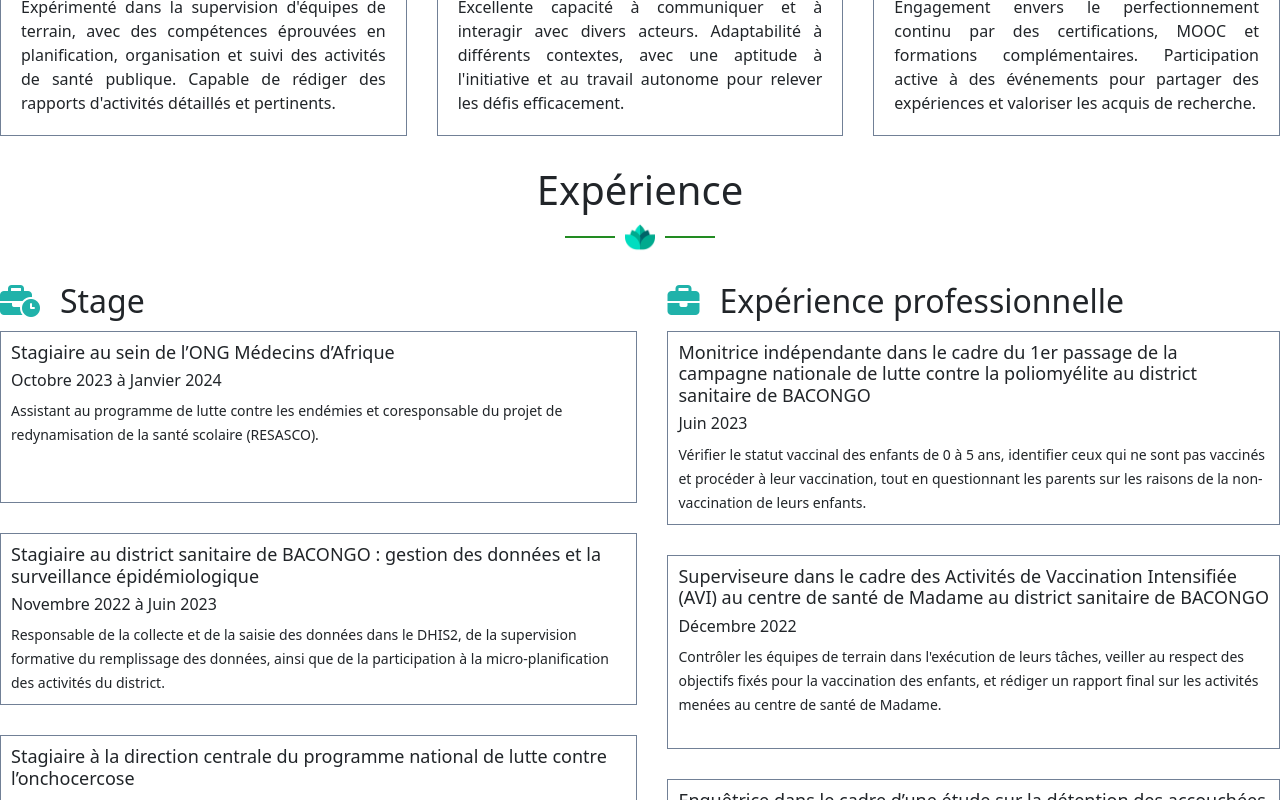
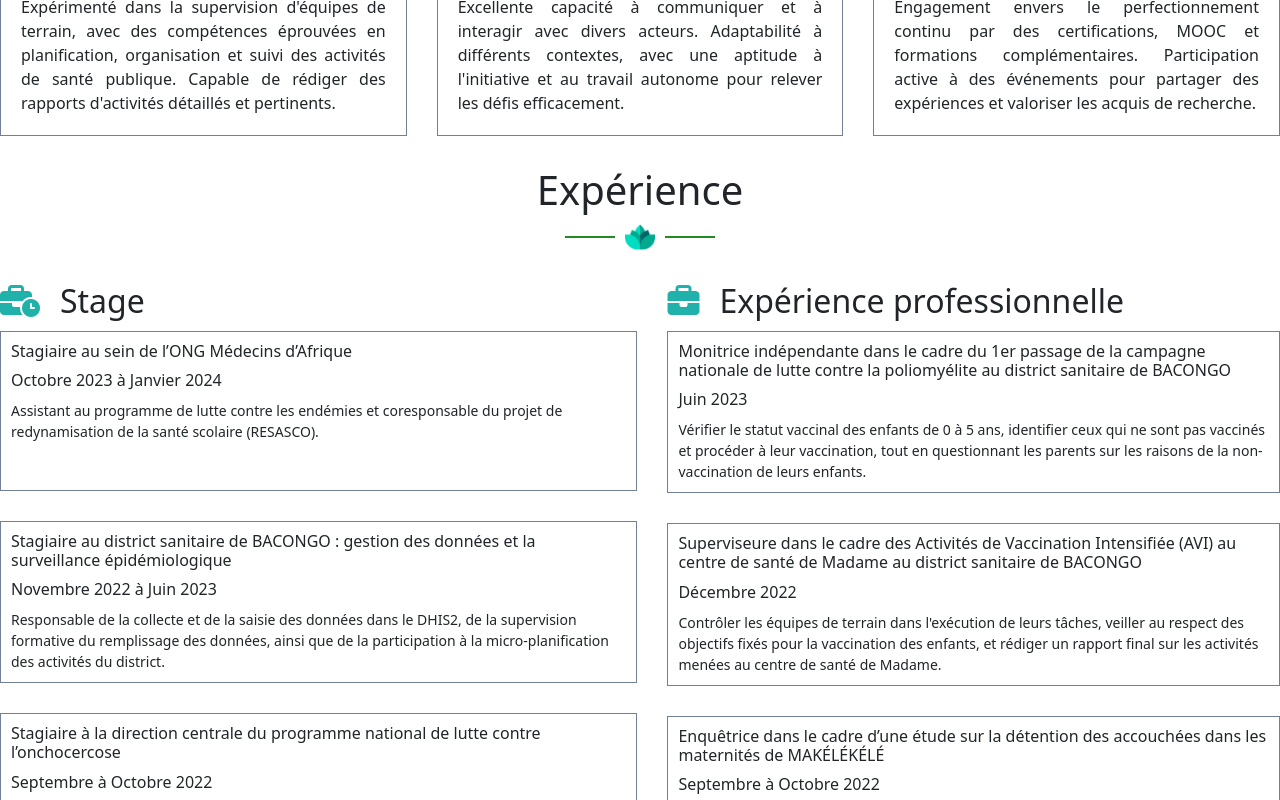
Before and after one commit to kayarhabby/portfolio_delicia_react, a React (Vite) app: page / in a window 1280 px wide. Shown: the part 2460-3260 px from the top of the page. Built offline with nearby package versions, Linux system fonts and the light colour scheme.

Commit message:
ajout css pour gérer la structure des éléments de la grid afin qu'elle soit bien disposé

```diff
--- a/src/assets/css/Experience.css
+++ b/src/assets/css/Experience.css
@@ -1,4 +1,12 @@
 /* Section "Expérience" */
+#experience {
+    display: flex;
+    flex-direction: column;
+    justify-content: center;
+    align-items: center;
+    gap: var(--gap-large);
+}
+
 .experience {
     display: flex;
     flex-direction: column;
@@ -7,24 +15,29 @@
     gap: var(--gap-large);
     margin-top: var(--gap-large);
     margin-bottom: var(--gap-large);
+    max-width: var(--max-width);
 }
 
 .experience_container {
-    max-width: var(--max-width);
     display: flex;
     gap: var(--gap-large);
 }
 
 .experience_content {
     display: grid;
-    grid-template-rows: repeat(3, 1fr);
+    grid-template-columns: 1fr;
     gap: var(--gap-large);
-    width: 100%;
 }
 
 .experience_items {
     border: 1px solid var(--border-color);
     padding: var(--gap-small);
+    display: flex;
+    flex-direction: column;
+    gap: var(--gap-small);
+    min-height: 20vh; /* Hauteur minimale pour garantir une taille de boîte correcte */
+    height: auto; /* Hauteur auto pour s'ajuster au contenu */
+    box-sizing: border-box; /* Inclure les bordures et le padding dans les dimensions de l'élément */
 }
 
 .experience_items:hover {
@@ -32,11 +45,17 @@
 }
 
 .experience_items h3 {
-    font-size: var(--font-size-medium);
+    font-size: 1rem;
 }
 
 .experience_items h4 {
     font-size: var(--font-size-small);
+}
+
+.experience_items h3, .experience_items h4 {
+    margin: 0; /* Supprimer les marges pour éviter les débordements */
+    padding: 0;
+    flex-shrink: 0; /* Empêche les éléments de rétrécir s'il y a trop de contenu */
 }
 
 .experience_icon_title {
@@ -44,6 +63,12 @@
     align-items: center;
     column-gap: var(--gap-medium);
     margin-bottom: var(--gap-small);
+    flex-shrink: 0;
+}
+
+.experience_items .content {
+    flex-grow: 1; /* Prend tout l'espace restant disponible dans la boîte */
+    margin-top: var(--gap-small);
 }
 
 .experience_icon_title h2 {
```
